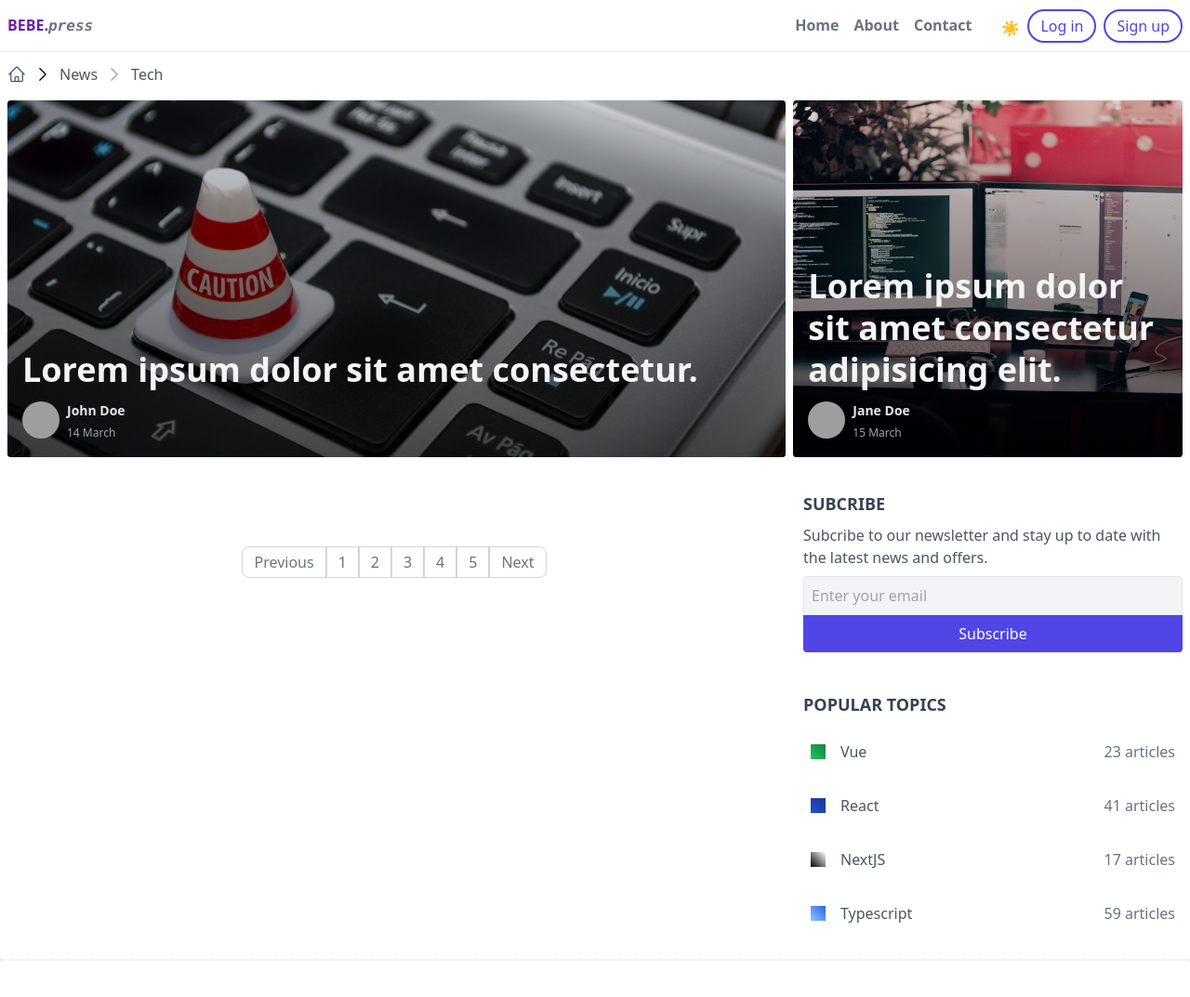
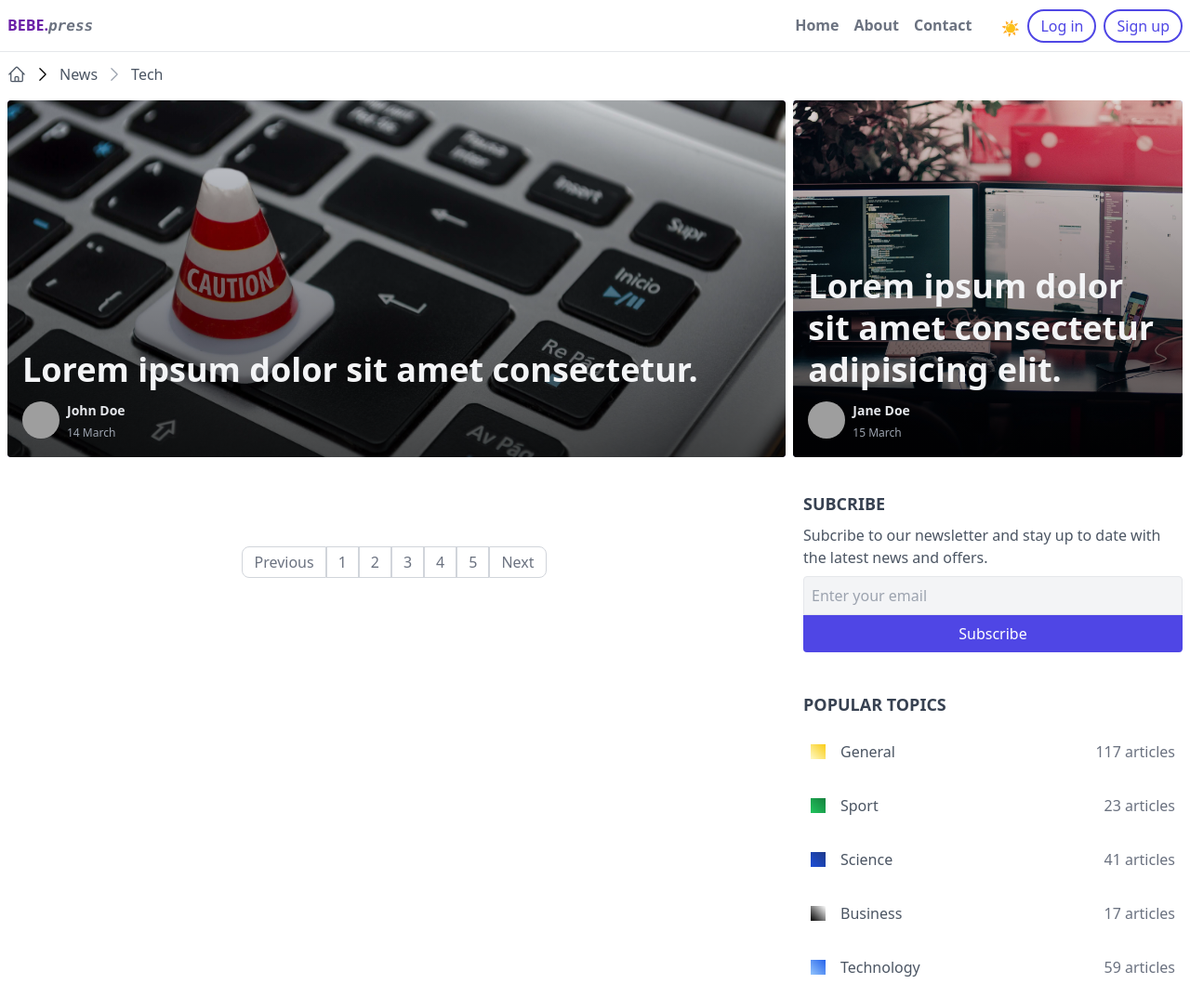
Before and after one commit to dmytrotsymbal/tailwind-news, a website: page index.html in a window 1280 px wide. Shown: the top 1073 px of the page at 93% size. Drawn offline with Linux system fonts and the light colour scheme; no server answers; grey boxes are pictures that could not be loaded.

Commit message:
popular topics

```diff
--- a/index.html
+++ b/index.html
@@ -347,13 +347,31 @@
                     class="dark:border-slate-900 dark:hover:border-gray-200 px-2 py-4 border-y border-white hover:border-gray-300"
                   >
                     <a
-                      class="dark:text-slate-400 flex items-center text-gray-600"
+                      data-category="general"
+                      class="dark:text-slate-400 flex items-center text-gray-600 categoryTopic"
+                      href="#"
+                    >
+                      <span
+                        class="inline-block h-4 w-4 mr-4 bg-gradient-to-tr from-yellow-100 to-yellow-400"
+                      ></span>
+                      General
+                      <span class="dark:text-slate-400 text-gray-500 ml-auto"
+                        >117 articles</span
+                      >
+                    </a>
+                  </li>
+                  <li
+                    class="dark:border-slate-900 dark:hover:border-gray-200 px-2 py-4 border-y border-white hover:border-gray-300"
+                  >
+                    <a
+                      data-category="sport"
+                      class="dark:text-slate-400 flex items-center text-gray-600 categoryTopic"
                       href="#"
                     >
                       <span
                         class="inline-block h-4 w-4 mr-4 bg-gradient-to-tr from-green-500 to-green-700"
                       ></span>
-                      Vue
+                      Sport
                       <span class="dark:text-slate-400 text-gray-500 ml-auto"
                         >23 articles</span
                       >
@@ -364,13 +382,14 @@
                     class="dark:border-slate-900 dark:hover:border-gray-200 px-2 py-4 border-y border-white hover:border-gray-300"
                   >
                     <a
-                      class="dark:text-slate-400 flex items-center text-gray-600"
+                      data-category="science"
+                      class="dark:text-slate-400 flex items-center text-gray-600 categoryTopic"
                       href="#"
                     >
                       <span
                         class="inline-block h-4 w-4 mr-4 bg-gradient-to-tr from-blue-700 to-blue-900"
                       ></span>
-                      React
+                      Science
                       <span class="dark:text-slate-400 text-gray-500 ml-auto"
                         >41 articles</span
                       >
@@ -381,13 +400,14 @@
                     class="dark:border-slate-900 dark:hover:border-gray-200 px-2 py-4 border-y border-white hover:border-gray-300"
                   >
                     <a
-                      class="dark:text-slate-400 flex items-center text-gray-600"
+                      data-category="business"
+                      class="dark:text-slate-400 flex items-center text-gray-600 categoryTopic"
                       href="#"
                     >
                       <span
                         class="inline-block h-4 w-4 mr-4 bg-gradient-to-tr from-black to-white"
                       ></span>
-                      NextJS
+                      Business
                       <span class="dark:text-slate-400 text-gray-500 ml-auto"
                         >17 articles</span
                       >
@@ -398,13 +418,14 @@
                     class="dark:border-slate-900 dark:hover:border-gray-200 px-2 py-4 border-y border-white hover:border-gray-300"
                   >
                     <a
-                      class="dark:text-slate-400 flex items-center text-gray-600"
+                      data-category="technology"
+                      class="dark:text-slate-400 flex items-center text-gray-600 categoryTopic"
                       href="#"
                     >
                       <span
                         class="inline-block h-4 w-4 mr-4 bg-gradient-to-tr from-blue-300 to-blue-600"
                       ></span>
-                      Typescript
+                      Technology
                       <span class="dark:text-slate-400 text-gray-500 ml-auto"
                         >59 articles</span
                       >
--- a/src/script.js
+++ b/src/script.js
@@ -1,12 +1,25 @@
 let pageNumber = 1;
 const apiKey = "9e9b7d1c2042476586e5d3584b6e7cab";
 const pageSize = 5;
-let apiUrl = `https://newsapi.org/v2/top-headlines?country=ua&pageSize=${pageSize}&page=${pageNumber}&apiKey=${apiKey}`;
+let topic = "general";
+
+let apiUrl = `https://newsapi.org/v2/top-headlines?country=ua&category=${topic}&pageSize=${pageSize}&page=${pageNumber}&apiKey=${apiKey}`;
+
 const paginationNext = document.getElementById("paginationNext");
 const paginationPrev = document.getElementById("paginationPrev");
 
+let categoryTopic = document.querySelectorAll(".categoryTopic");
+
+categoryTopic.forEach((element) => {
+  element.addEventListener("click", (e) => {
+    topic = e.target.dataset.category;
+    updateApiUrl();
+    fetchNews();
+  });
+});
+
 function updateApiUrl() {
-  apiUrl = `https://newsapi.org/v2/top-headlines?country=ua&pageSize=${pageSize}&page=${pageNumber}&apiKey=${apiKey}`;
+  apiUrl = `https://newsapi.org/v2/top-headlines?country=ua&category=${topic}&pageSize=${pageSize}&page=${pageNumber}&apiKey=${apiKey}`;
 }
 
 async function fetchNews() {
@@ -55,6 +68,12 @@ paginationPrev.addEventListener("click", () => {
 });
 
 //--------------------------------------------------------------------------
+
+sportTopic.addEventListener("click", () => {
+  topic = "sport";
+  updateApiUrl();
+  fetchNews();
+});
 
 let htmlTag = document.getElementsByTagName("html")[0];
 let darkModeBtn = document.getElementById("darkModeBtn");
```
Also changed, not shown: public/styles.css.
